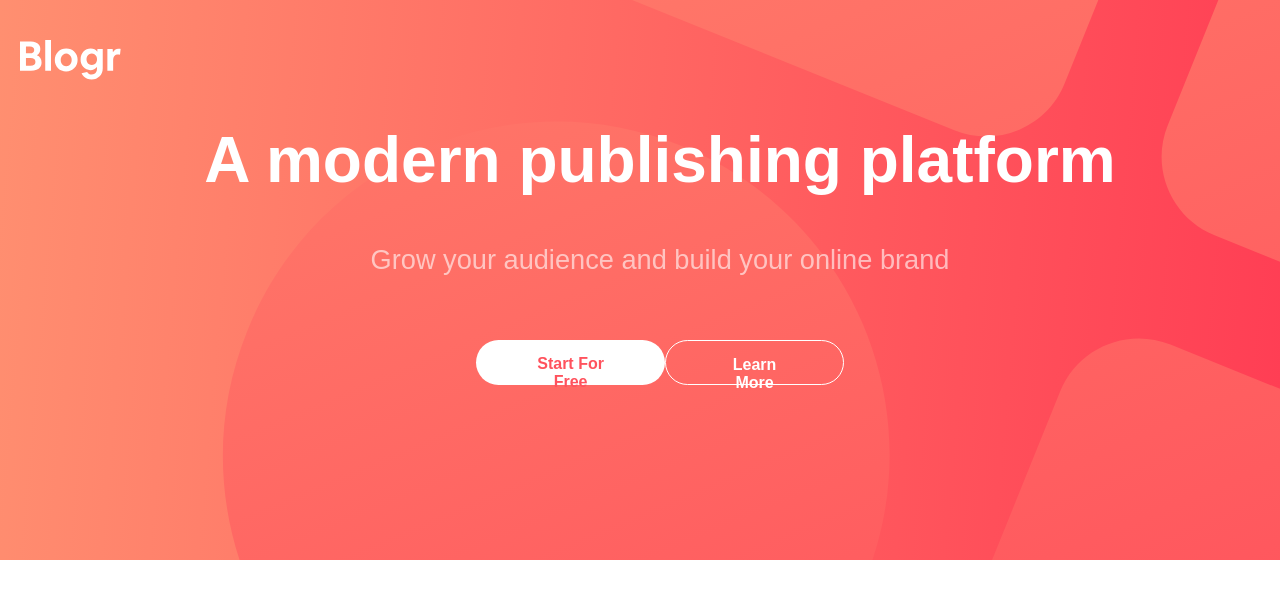
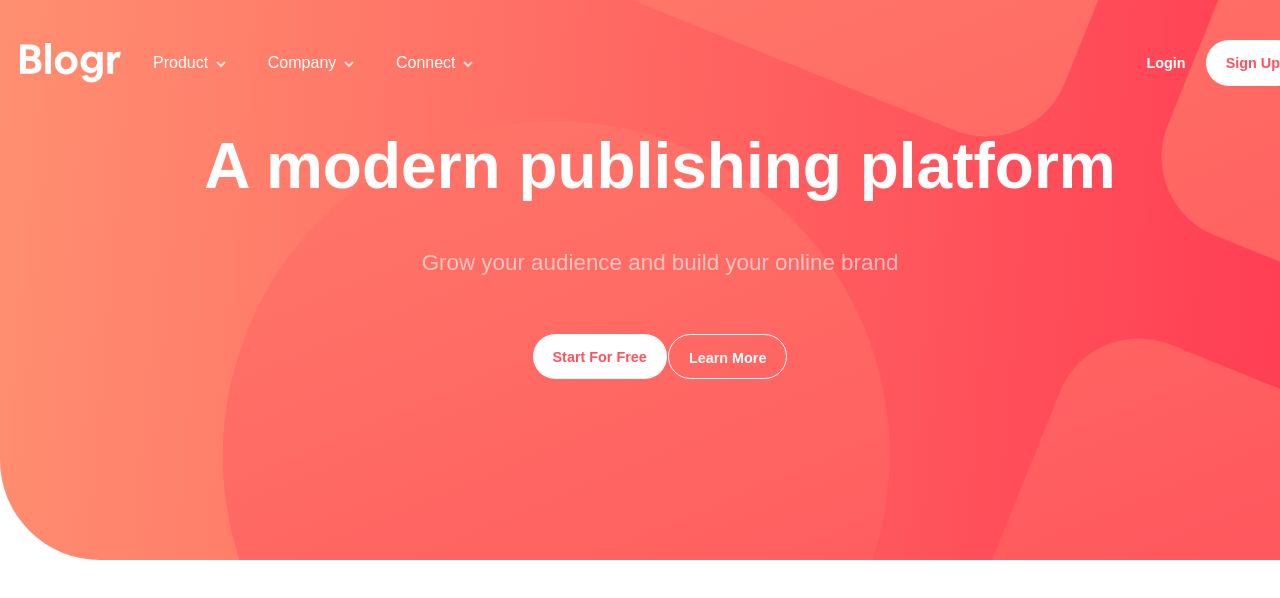
Before and after one commit to olad5/blogr-landing-page, a React (Vite) app: page / in a window 1280 px wide. Shown: the top 598 px of the page. Built offline with nearby package versions, Linux system fonts and the light colour scheme.

Commit message:
feat: add nav and complete Header component
- added navigation links
- finish the header section

```diff
--- a/src/components/Header.tsx
+++ b/src/components/Header.tsx
@@ -1,24 +1,30 @@
-import {StyledHeader, Nav, Logo} from './styles/Header.styled'
+import {StyledHeader, Nav, Logo, Image} from './styles/Header.styled'
 import {Container} from './styles/Container.styled'
-import {Flex} from './styles/Flex.styled'
 import {Button} from './styles/Button.styled'
-
-
 
 
 const Header: React.FC = () => (
   <StyledHeader >
     <Container>
-
       <Nav>
-        <Logo src='./images/logo.svg' alt='' />
+        <div>
+          <Logo src='./images/logo.svg' alt='' />
+          <div className='nav-links'>
+            <a href='#'>Product <Image src='./images/icon-arrow-light.svg' /></a>
+            <a href='#'>Company <Image src='./images/icon-arrow-light.svg' /></a>
+            <a href='#'>Connect <Image src='./images/icon-arrow-light.svg' /></a>
+          </div>
+        </div>
+        <div>
+          <Button bg='transparent' color='#fff'>Login</Button>
+          <Button>Sign Up</Button>
+        </div>
       </Nav>
 
       <div>
         <h1>A modern publishing platform</h1>
 
         <p>Grow your audience and build your online brand</p>
-
 
         <div className='cta-btns'>
           <Button >
@@ -33,9 +39,7 @@ const Header: React.FC = () => (
       </div>
 
     </Container>
-
   </StyledHeader >
-
 
 );
 
--- a/src/components/styles/Button.styled.ts
+++ b/src/components/styles/Button.styled.ts
@@ -9,9 +9,9 @@ export const Button = styled.button<ButtonProps>`
   border-radius: 50px;
   border: ${(props) => props.border || 'none'};
   cursor: pointer;
-  font-size: 16px;
+  font-size: 0.9rem;
   font-weight: 700;
-  padding: 15px 60px;
+  padding: 15px 20px;
   background-color: ${(props) => props.bg || props.theme.palette.neutral.white};
   color: ${(props) => props.color || props.theme.palette.primary.lightRed};
 
--- a/src/components/styles/Global.ts
+++ b/src/components/styles/Global.ts
@@ -10,10 +10,11 @@ const GlobalStyles = createGlobalStyle`
   body {
     background: ${({theme}) => theme.palette.neutral.white};
     color: hsl(192,100%,9%);
-    font-family: 'Overpass',sans-serif;
+    font-family: 'Overpass','Ubuntu', sans-serif;
+    // font-family: 'Ubuntu', sans-serif;
     font-size: 16px;
     margin: 0;
-}
+  }
 
   p {
     opacity: 0.6;
--- a/src/components/styles/Header.styled.ts
+++ b/src/components/styles/Header.styled.ts
@@ -10,19 +10,21 @@ export const StyledHeader = styled.header`
   background-size: 210%, 100%;
   height: 60vh;
   text-align:center;
+  border-bottom-left-radius:100px;
 
   h1 {
     font-size: 4rem;
     color: ${({theme}) => theme.palette.secondary.contrastText};
+    font-weight:600;
   }
 
   p {
-    font-size: 1.7rem;
+    font-size: 1.4rem;
     color: ${({theme}) => theme.palette.secondary.contrastText};
   }
 
   .cta-btns {
-    width:23rem;
+    width:16rem;
     height:2.8rem;
     display:inline-flex;
     justify-content: space-around;
@@ -38,8 +40,33 @@ export const Nav = styled.nav`
   justify-content: space-between;
   margin-bottom: 40px;
 
+  & > div {
+  display: flex;
+
+  }
+
+  .nav-links {
+    display: flex;
+    margin-left: 2rem;
+    width: 20rem;
+    justify-content:space-between;
+    align-items:center;
+
+    & > a {
+      font-size: 1rem;
+      color: #fff;
+      text-decoration: none;
+
+    }
+  }
+
 `
 
 export const Logo = styled.img`
 
 `
+
+export const Image = styled.img`
+  margin-left: 3px;
+
+`
```
